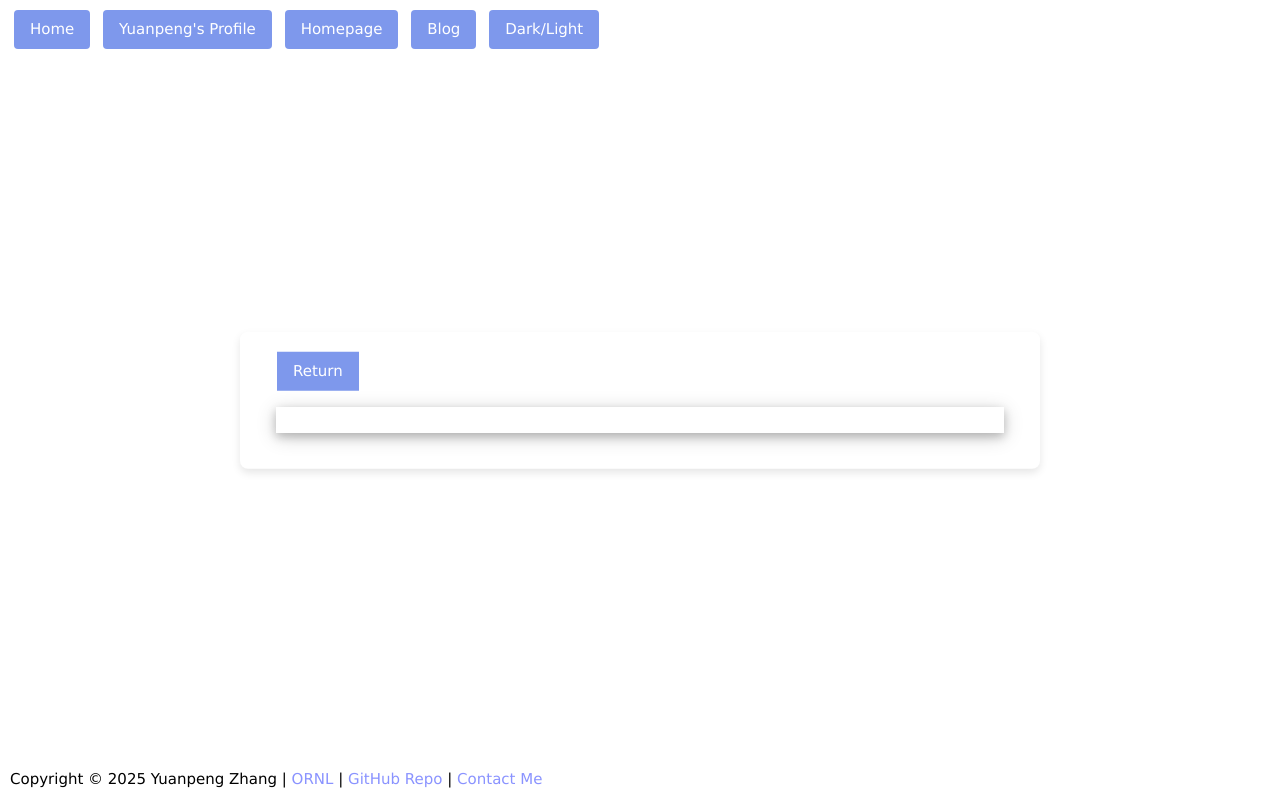
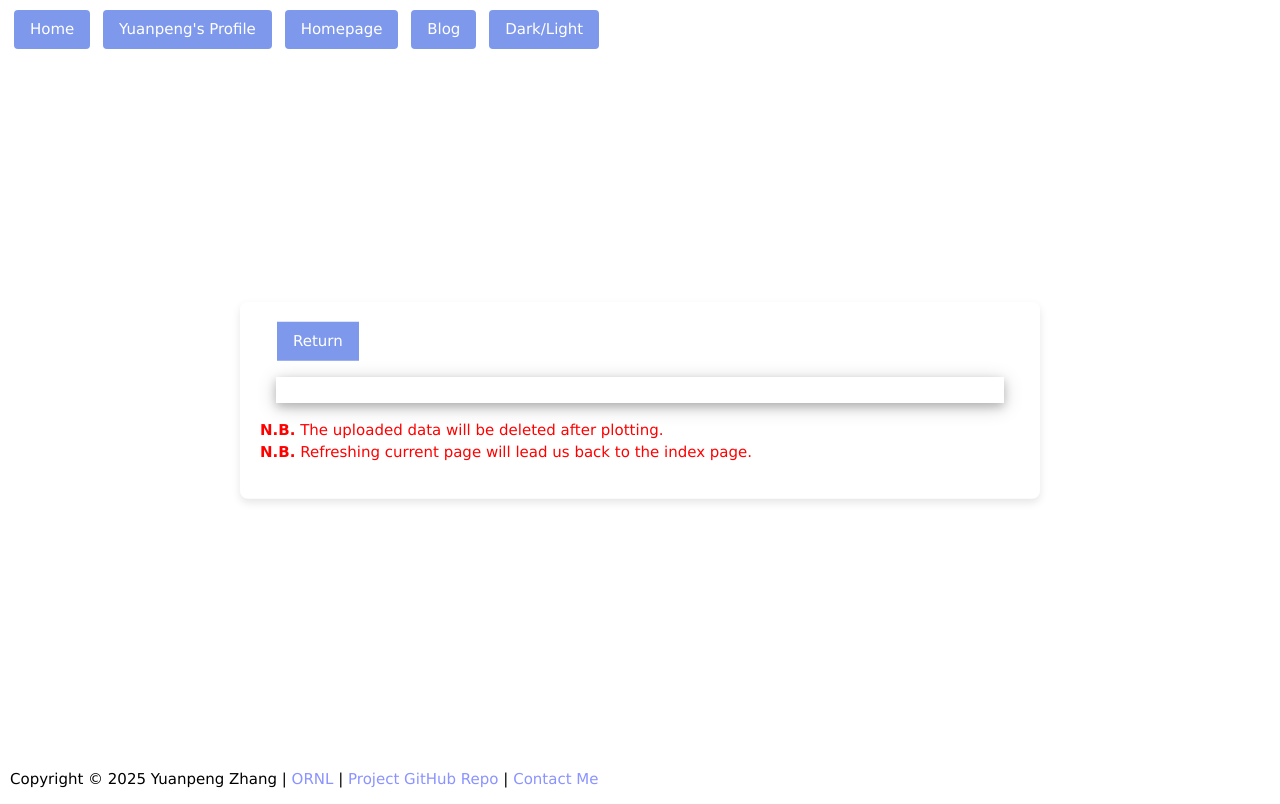
Before and after one commit to Kvieta1990/simple_plotter, a Flask app: template templates/plot.html in a window 1280 px wide. Run offline with Flask 3, Linux system fonts and the light colour scheme; the template is opened without the code that fills it, so the values that code supplies are empty; some libraries are stand-ins or nearby versions.

Commit message:
update interface and make it more robust

```diff
--- a/app.py
+++ b/app.py
@@ -4,7 +4,8 @@ from flask import \
     request, \
     redirect, \
     url_for, \
-    flash
+    flash, \
+    session
 import pandas as pd
 import plotly.express as px
 import plotly.graph_objects as go
@@ -29,6 +30,10 @@ def index():
                 fn_save = str(uuid.uuid4()) + "." + file.filename.split(".")[1]
                 filepath = os.path.join(app.config['UPLOAD_FOLDER'], fn_save)
                 file.save(filepath)
+
+                session.pop('visited_plot', None)
+                session.modified = True
+
                 return redirect(
                     url_for(
                         'plot',
@@ -59,6 +64,9 @@ def index():
                 for fn_init in fns_init:
                     f.write("{0:s}\n".format(fn_init))
 
+            session.pop('visited_plot', None)
+            session.modified = True
+
             return redirect(
                 url_for(
                     'plot',
@@ -78,6 +86,13 @@ def plot(filename, filename_i):
     header_lines = request.args.get('headerlines', default=0, type=int)
     col_plot = request.args.get('col_plot', default=1, type=int)
     smode = request.args.get('single_mode', default=1, type=int)
+
+    print("[Info]", session)
+
+    if 'visited_plot' in session:
+        session.pop('visited_plot', None)
+        session.modified = True
+        return render_template('index.html')
 
     if smode == 1:
         filepath = os.path.join(app.config['UPLOAD_FOLDER'], filename)
@@ -107,11 +122,17 @@ def plot(filename, filename_i):
             y=df.columns[1:],
             height=600
         )
-        fig.update_layout(legend_title='Data')
+        fig.update_layout(
+            legend_title='Data',
+            height=800
+        )
         fig.update_xaxes(title_text='X')
         fig.update_yaxes(title_text='Y')
 
         plot_html = pio.to_html(fig, full_html=False)
+
+        session['visited_plot'] = True
+        session.modified = True
 
         return render_template('plot.html', plot_html=plot_html, fn=filename_i)
     else:
@@ -175,6 +196,9 @@ def plot(filename, filename_i):
 
         plot_html = pio.to_html(fig, full_html=False)
 
+        session['visited_plot'] = True
+        session.modified = True
+
         return render_template(
             'plot.html',
             plot_html=plot_html,
--- a/templates/plot.html
+++ b/templates/plot.html
@@ -6,7 +6,7 @@
     <link rel="icon" type="image/x-icon" href="{{ url_for('static', filename='favicon.ico') }}">
     <style>
     .centered-content {
-        width: 50%;   /* Set the width of the content */
+        width: 60%;   /* Set the width of the content */
         min-width: 800px; /* Optional: minimum width */
         background-color: white; /* Solid background for the content area */
         padding: 20px;
@@ -74,7 +74,7 @@
         <button onclick="toggleBackground()" class="w3-button w3-round">Dark/Light</button>
     </div>
 
-    <div class="centered-content w3-display-middle" style="width: 50%;">
+    <div class="centered-content w3-display-middle" style="width: 60%;">
         <a href="/" class="w3-button" id="return_button" style="margin-left:17px;background:#7e98ec;color:white">Return</a>
         <div class="w3-card-4 w3-margin">
             <div class="w3-container w3-padding">
@@ -82,11 +82,16 @@
                 <div>{{ plot_html|safe }}</div>
             </div>
         </div>
+				<p>
+						<a style="color: red"><b>N.B.</b> The uploaded data will be deleted after plotting.</a>
+						<br>
+						<a style="color: red"><b>N.B.</b> Refreshing current page will lead us back to the index page.</a>
+				</p>
     </div>
 
     <div class="footer-container">
         <a id="copyright">Copyright &copy; 2025 Yuanpeng Zhang</a> <a id="sep1">|</a> <a class="color-link" href="https://www.ornl.gov/" target="_blank">ORNL</a> <a id="sep2">|</a> <a class="color-link" href="ht
-tps://github.com/Kvieta1990/simple_plotter" target="_blank">GitHub Repo</a> <a id="sep3">|</a> <a class="color-link" href="https://iris2020.net/contact" target="_blank">Contact Me</a>
+tps://github.com/Kvieta1990/simple_plotter" target="_blank">Project GitHub Repo</a> <a id="sep3">|</a> <a class="color-link" href="https://iris2020.net/contact" target="_blank">Contact Me</a>
     </div>
 
     <script>
```
